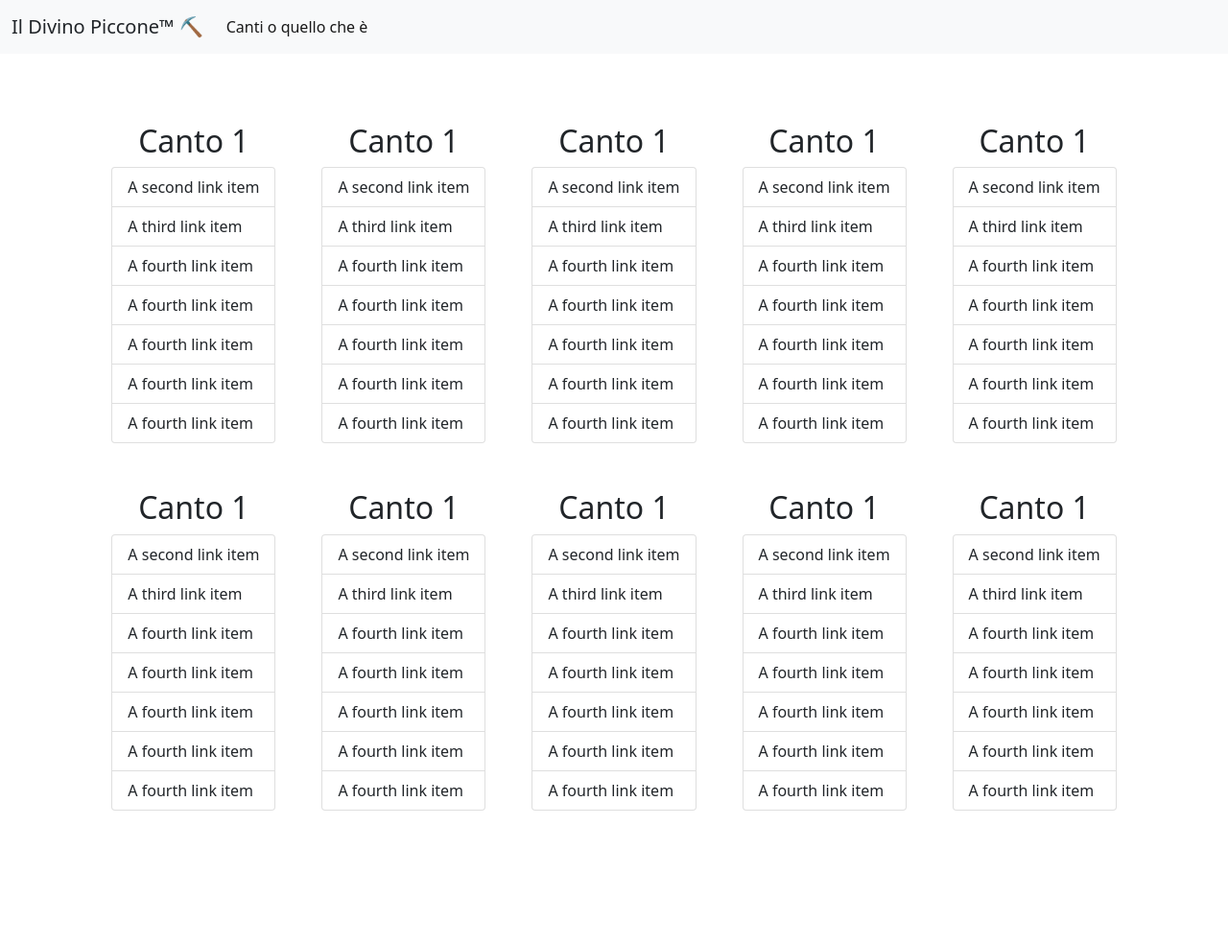
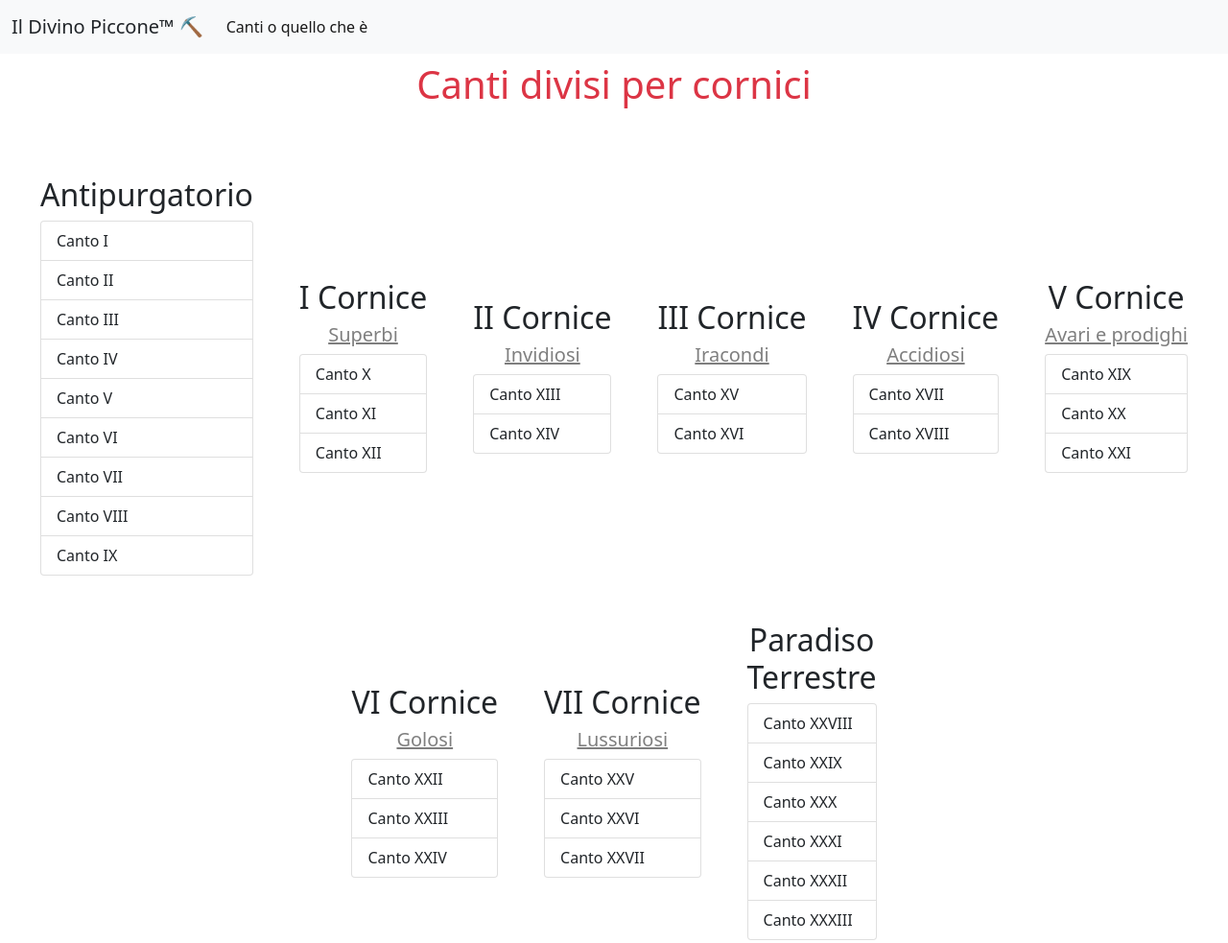
Before and after one commit to antoniognogno/divino-piccone, a plain HTML site: page cose.html in a window 1280 px wide. Shown: the whole page at 96% size. Before the commit the page ends 869 px from the top, so only its background shows below. Drawn offline with nearby package versions, Linux system fonts and the light colour scheme.

Commit message:
Pic-commedia

```diff
--- a/cose.html
+++ b/cose.html
@@ -24,136 +24,106 @@
         </div>
       </div>
     </nav>
-
+    <h1 class="text-center mt-2 text-danger">Canti divisi per cornici</h1>
     <main class="d-flex align-items-center justify-content-center mt-5 flex-wrap">
       <div class="m-4">
-        <h2 class="text-center">Canto 1</h2>
+        <h2 class="text-center">Antipurgatorio</h2>
 
         <div class="list-group">
-          <a href="canti/canto1.html" class="list-group-item list-group-item-action">A second link item</a>
-          <a href="#" class="list-group-item list-group-item-action">A third link item</a>
-          <a href="#" class="list-group-item list-group-item-action">A fourth link item</a>
-          <a href="#" class="list-group-item list-group-item-action">A fourth link item</a>
-          <a href="#" class="list-group-item list-group-item-action">A fourth link item</a>
-          <a href="#" class="list-group-item list-group-item-action">A fourth link item</a>
-          <a href="#" class="list-group-item list-group-item-action">A fourth link item</a>
+          <a href="canti/canto1.html" class="list-group-item list-group-item-action">Canto I</a>
+          <a href="canti/canto2.html" class="list-group-item list-group-item-action">Canto II</a>
+          <a href="canti/canto3.html" class="list-group-item list-group-item-action">Canto III</a>
+          <a href="canti/canto4.html" class="list-group-item list-group-item-action">Canto IV</a>
+          <a href="canti/canto5.html" class="list-group-item list-group-item-action">Canto V</a>
+          <a href="canti/canto6.html" class="list-group-item list-group-item-action">Canto VI</a>
+          <a href="canti/canto7.html" class="list-group-item list-group-item-action">Canto VII</a>
+          <a href="canti/canto8.html" class="list-group-item list-group-item-action">Canto VIII</a>
+          <a href="canti/canto9.html" class="list-group-item list-group-item-action">Canto IX</a>
         </div>
       </div>
       <div class="m-4">
-        <h2 class="text-center">Canto 1</h2>
+        <h2 class="text-center">I Cornice</h2>
+        <h5 class="text-center text-black-50 text-decoration-underline">Superbi</h5>
+
 
         <div class="list-group">
-          <a href="#" class="list-group-item list-group-item-action">A second link item</a>
-          <a href="#" class="list-group-item list-group-item-action">A third link item</a>
-          <a href="#" class="list-group-item list-group-item-action">A fourth link item</a>
-          <a href="#" class="list-group-item list-group-item-action">A fourth link item</a>
-          <a href="#" class="list-group-item list-group-item-action">A fourth link item</a>
-          <a href="#" class="list-group-item list-group-item-action">A fourth link item</a>
-          <a href="#" class="list-group-item list-group-item-action">A fourth link item</a>
+          <a href="#" class="list-group-item list-group-item-action">Canto X</a>
+          <a href="#" class="list-group-item list-group-item-action">Canto XI</a>
+          <a href="#" class="list-group-item list-group-item-action">Canto XII</a>
         </div>
       </div>
       <div class="m-4">
-        <h2 class="text-center">Canto 1</h2>
+        <h2 class="text-center">II Cornice</h2>
+        <h5 class="text-center text-black-50 text-decoration-underline">Invidiosi</h5>
+
 
         <div class="list-group">
-          <a href="#" class="list-group-item list-group-item-action">A second link item</a>
-          <a href="#" class="list-group-item list-group-item-action">A third link item</a>
-          <a href="#" class="list-group-item list-group-item-action">A fourth link item</a>
-          <a href="#" class="list-group-item list-group-item-action">A fourth link item</a>
-          <a href="#" class="list-group-item list-group-item-action">A fourth link item</a>
-          <a href="#" class="list-group-item list-group-item-action">A fourth link item</a>
-          <a href="#" class="list-group-item list-group-item-action">A fourth link item</a>
+          <a href="#" class="list-group-item list-group-item-action">Canto XIII</a>
+          <a href="#" class="list-group-item list-group-item-action">Canto XIV</a>
         </div>
       </div>
       <div class="m-4">
-        <h2 class="text-center">Canto 1</h2>
+        <h2 class="text-center">III Cornice</h2>
+        <h5 class="text-center text-black-50 text-decoration-underline">Iracondi</h5>
 
         <div class="list-group">
-          <a href="#" class="list-group-item list-group-item-action">A second link item</a>
-          <a href="#" class="list-group-item list-group-item-action">A third link item</a>
-          <a href="#" class="list-group-item list-group-item-action">A fourth link item</a>
-          <a href="#" class="list-group-item list-group-item-action">A fourth link item</a>
-          <a href="#" class="list-group-item list-group-item-action">A fourth link item</a>
-          <a href="#" class="list-group-item list-group-item-action">A fourth link item</a>
-          <a href="#" class="list-group-item list-group-item-action">A fourth link item</a>
+          <a href="#" class="list-group-item list-group-item-action">Canto XV</a>
+          <a href="#" class="list-group-item list-group-item-action">Canto XVI</a>
         </div>
       </div>
       <div class="m-4">
-        <h2 class="text-center">Canto 1</h2>
+        <h2 class="text-center">IV Cornice</h2>
+        <h5 class="text-center text-black-50 text-decoration-underline">Accidiosi</h5>
 
         <div class="list-group">
-          <a href="#" class="list-group-item list-group-item-action">A second link item</a>
-          <a href="#" class="list-group-item list-group-item-action">A third link item</a>
-          <a href="#" class="list-group-item list-group-item-action">A fourth link item</a>
-          <a href="#" class="list-group-item list-group-item-action">A fourth link item</a>
-          <a href="#" class="list-group-item list-group-item-action">A fourth link item</a>
-          <a href="#" class="list-group-item list-group-item-action">A fourth link item</a>
-          <a href="#" class="list-group-item list-group-item-action">A fourth link item</a>
+          <a href="#" class="list-group-item list-group-item-action">Canto XVII</a>
+          <a href="#" class="list-group-item list-group-item-action">Canto XVIII</a>
         </div>
       </div>
       <div class="m-4">
-        <h2 class="text-center">Canto 1</h2>
+        <h2 class="text-center">V Cornice</h2>
+        <h5 class="text-center text-black-50 text-decoration-underline">Avari e prodighi</h5>
+
 
         <div class="list-group">
-          <a href="#" class="list-group-item list-group-item-action">A second link item</a>
-          <a href="#" class="list-group-item list-group-item-action">A third link item</a>
-          <a href="#" class="list-group-item list-group-item-action">A fourth link item</a>
-          <a href="#" class="list-group-item list-group-item-action">A fourth link item</a>
-          <a href="#" class="list-group-item list-group-item-action">A fourth link item</a>
-          <a href="#" class="list-group-item list-group-item-action">A fourth link item</a>
-          <a href="#" class="list-group-item list-group-item-action">A fourth link item</a>
+          <a href="#" class="list-group-item list-group-item-action">Canto XIX</a>
+          <a href="#" class="list-group-item list-group-item-action">Canto XX</a>
+          <a href="#" class="list-group-item list-group-item-action">Canto XXI</a>
         </div>
       </div>
       <div class="m-4">
-        <h2 class="text-center">Canto 1</h2>
+        <h2 class="text-center">VI Cornice</h2>
+        <h5 class="text-center text-black-50 text-decoration-underline">Golosi</h5>
+
 
         <div class="list-group">
-          <a href="#" class="list-group-item list-group-item-action">A second link item</a>
-          <a href="#" class="list-group-item list-group-item-action">A third link item</a>
-          <a href="#" class="list-group-item list-group-item-action">A fourth link item</a>
-          <a href="#" class="list-group-item list-group-item-action">A fourth link item</a>
-          <a href="#" class="list-group-item list-group-item-action">A fourth link item</a>
-          <a href="#" class="list-group-item list-group-item-action">A fourth link item</a>
-          <a href="#" class="list-group-item list-group-item-action">A fourth link item</a>
+          <a href="#" class="list-group-item list-group-item-action">Canto XXII</a>
+          <a href="#" class="list-group-item list-group-item-action">Canto XXIII</a>
+          <a href="#" class="list-group-item list-group-item-action">Canto XXIV</a>
         </div>
       </div>
       <div class="m-4">
-        <h2 class="text-center">Canto 1</h2>
+        <h2 class="text-center">VII Cornice</h2>
+        <h5 class="text-center text-black-50 text-decoration-underline">Lussuriosi</h5>
 
         <div class="list-group">
-          <a href="#" class="list-group-item list-group-item-action">A second link item</a>
-          <a href="#" class="list-group-item list-group-item-action">A third link item</a>
-          <a href="#" class="list-group-item list-group-item-action">A fourth link item</a>
-          <a href="#" class="list-group-item list-group-item-action">A fourth link item</a>
-          <a href="#" class="list-group-item list-group-item-action">A fourth link item</a>
-          <a href="#" class="list-group-item list-group-item-action">A fourth link item</a>
-          <a href="#" class="list-group-item list-group-item-action">A fourth link item</a>
+          <a href="#" class="list-group-item list-group-item-action">Canto XXV</a>
+          <a href="#" class="list-group-item list-group-item-action">Canto XXVI</a>
+          <a href="#" class="list-group-item list-group-item-action">Canto XXVII</a>
         </div>
       </div>
       <div class="m-4">
-        <h2 class="text-center">Canto 1</h2>
+        <h2 class="text-center">Paradiso<br>Terrestre</h2>
+        <h5 class="text-center text-black-50 text-decoration-underline"></h5>
+
 
         <div class="list-group">
-          <a href="#" class="list-group-item list-group-item-action">A second link item</a>
-          <a href="#" class="list-group-item list-group-item-action">A third link item</a>
-          <a href="#" class="list-group-item list-group-item-action">A fourth link item</a>
-          <a href="#" class="list-group-item list-group-item-action">A fourth link item</a>
-          <a href="#" class="list-group-item list-group-item-action">A fourth link item</a>
-          <a href="#" class="list-group-item list-group-item-action">A fourth link item</a>
-          <a href="#" class="list-group-item list-group-item-action">A fourth link item</a>
-        </div>
-      </div>
-      <div class="m-4">
-        <h2 class="text-center">Canto 1</h2>
-
-        <div class="list-group">
-          <a href="#" class="list-group-item list-group-item-action">A second link item</a>
-          <a href="#" class="list-group-item list-group-item-action">A third link item</a>
-          <a href="#" class="list-group-item list-group-item-action">A fourth link item</a>
-          <a href="#" class="list-group-item list-group-item-action">A fourth link item</a>
-          <a href="#" class="list-group-item list-group-item-action">A fourth link item</a>
-          <a href="#" class="list-group-item list-group-item-action">A fourth link item</a>
-          <a href="#" class="list-group-item list-group-item-action">A fourth link item</a>
+          <a href="#" class="list-group-item list-group-item-action">Canto XXVIII</a>
+          <a href="#" class="list-group-item list-group-item-action">Canto XXIX</a>
+          <a href="#" class="list-group-item list-group-item-action">Canto XXX</a>
+          <a href="#" class="list-group-item list-group-item-action">Canto XXXI</a>
+          <a href="#" class="list-group-item list-group-item-action">Canto XXXII</a>
+          <a href="#" class="list-group-item list-group-item-action">Canto XXXIII</a>
         </div>
       </div>
     </main>
```
Also changed, not shown: frasi.html (added, +83 -0 lines), index.html (+7 -2 lines).
